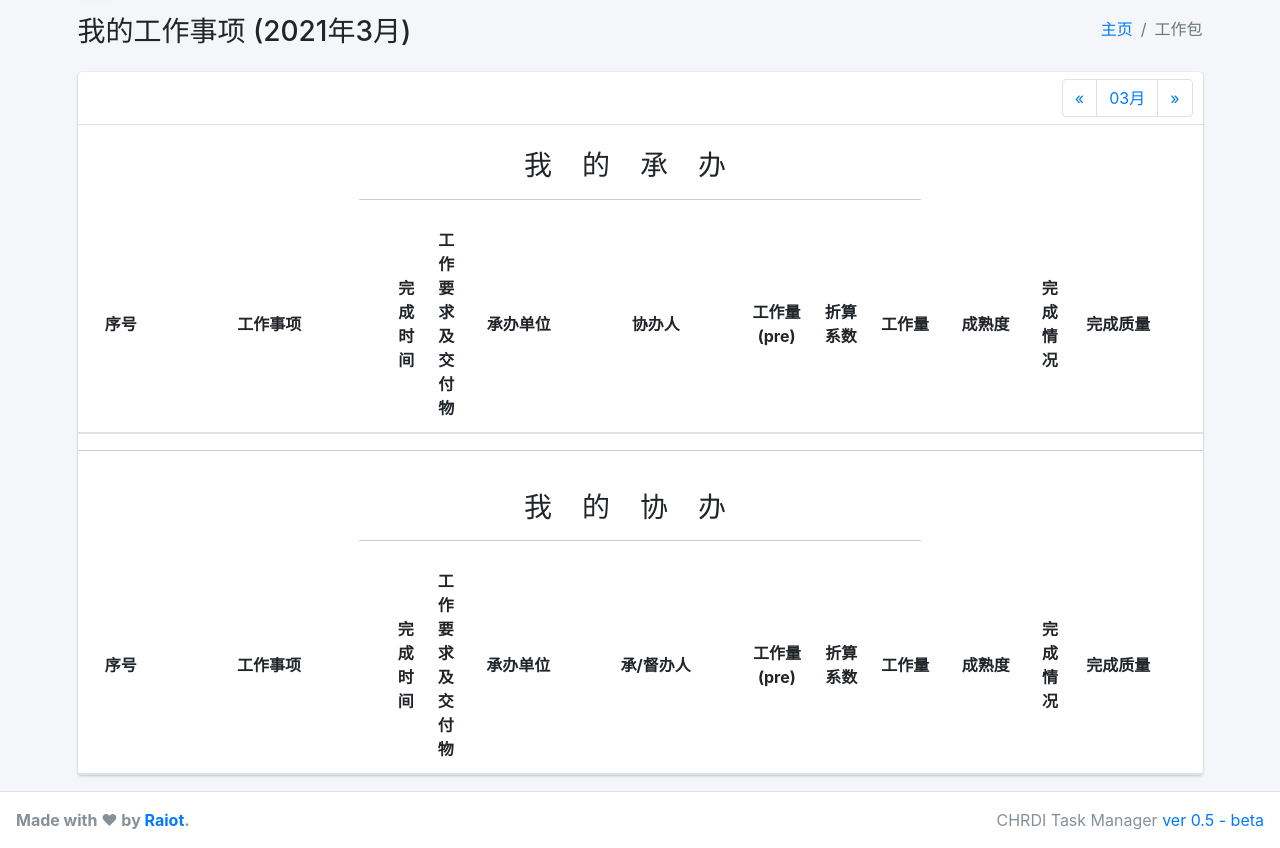
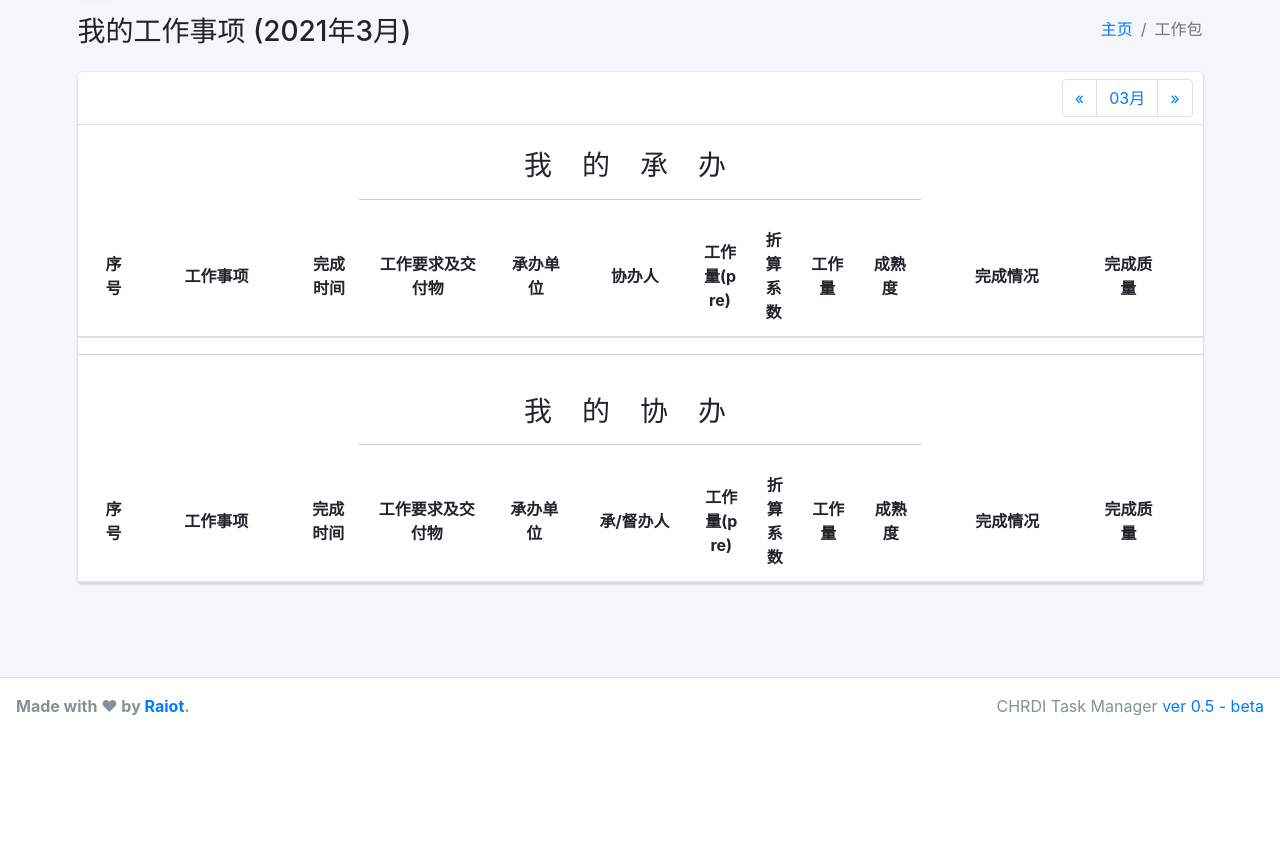
Before and after one commit to raiots/TasksManager, a Django app: page /todolist/ in a window 1280 px wide. Shown: the part 66-914 px from the top of the page. After the commit the page ends 782 px from the top, so only its background shows below. Run offline with Django 3.2, Linux system fonts and the light colour scheme; a user stored in the database is signed in; tables that the repository leaves empty hold one stand-in row (values such as "Sample post"); lists and menus that the app fills with data are empty; some libraries are stand-ins or nearby versions; some web fonts are replaced.

Commit message:
优化界面

```diff
--- a/templates/tasks/todolist.html
+++ b/templates/tasks/todolist.html
@@ -61,18 +61,18 @@
                       <h3 style="text-align: center; letter-spacing: 30px">我的承办</h3>
                       <HR  width="50%" color=#e2e4e6 SIZE=3>
                       <tr>
-                        <th style="width: 80px; text-align:center; vertical-align: middle;">序号</th>
-                        <th style="width: 280px; text-align:center; vertical-align: middle;">工作事项</th>
-                        <th style="text-align:center; vertical-align: middle;">完成时间</th>
-                        <th style="text-align:center; vertical-align: middle;">工作要求及交付物</th>
-                        <th style="text-align:center; vertical-align: middle; width: 120px">承办单位</th>
-                        <th style="width: 200px;text-align:center; vertical-align: middle;">协办人</th>
+                        <th style="width: 70px; text-align:center; vertical-align: middle;">序号</th>
+                        <th style="width: 300px; text-align:center; vertical-align: middle;">工作事项</th>
+                        <th style="width: 100px; text-align:center; vertical-align: middle;">完成时间</th>
+                        <th style="width: 240px; text-align:center; vertical-align: middle;">工作要求及交付物</th>
+                        <th style="width: 140px; text-align:center; vertical-align: middle;">承办单位</th>
+                        <th style="width: 200px; text-align:center; vertical-align: middle;">协办人</th>
                         <th style="width: 80px; text-align:center; vertical-align: middle;">工作量(pre)</th>
                         <th style="width: 60px; text-align:center; vertical-align: middle;">折算系数</th>
                         <th style="width: 80px; text-align:center; vertical-align: middle;">工作量</th>
                         <th style="width: 100px; text-align:center; vertical-align: middle;">成熟度</th>
-                        <th style="text-align:center; vertical-align: middle;">完成情况</th>
-                        <th style="width: 110px; text-align:center; vertical-align: middle;">完成质量</th>
+                        <th style="width: 320px; text-align:center; vertical-align: middle;">完成情况</th>
+                        <th style="width: 120px; text-align:center; vertical-align: middle;">完成质量</th>
                         <th style="text-align:center; vertical-align: middle;"></th>
 {#                        <th style="width: 40px">Label</th>#}
                       </tr>
@@ -83,7 +83,7 @@
                         <td style="text-align: center">{{ forloop.counter }}</td>
                         <td>{{ todo.todo_topic }}</td>
                         <td style="text-align: center">{{ todo.deadline | date:"m月d日" }}</td>
-                        <td style="width: 160px"><textarea style="width:100%;overflow:hidden">{{ todo.todo_note }}</textarea></td>
+                        <td><textarea style="width:100%;overflow:hidden">{{ todo.todo_note }}</textarea></td>
                         <td style="text-align: center">{{ todo.duty_group }}</td>
                         <td style="text-align: center">{{ todo.sub_executor.all|join:", " }}</td>
                         <td style="text-align:center;">{{ todo.predict_work }}</td>
@@ -95,7 +95,7 @@
                           </div>
                           <span class="badge bg-gradient-blue">{{ todo.maturity }}</span>
                         </td>
-                        <td style="text-align: center"><textarea style="overflow:hidden; width: 200px" readonly="readonly">{{ todo.complete_note }}</textarea></td>
+                        <td style="text-align: center"><textarea style="overflow:hidden; width: 100%" readonly="readonly">{{ todo.complete_note }}</textarea></td>
                         <td style="text-align: center">{{ todo.quality_mark|default:'' }}</td>
                         <td><a href="{% url 'tasks:todo_detail' pk=todo.id %}">填报</a> </td>
                       </tr>
@@ -112,19 +112,19 @@
                       <h3 style="text-align: center; letter-spacing: 30px">我的协办</h3>
                       <HR  width="50%" color=#e2e4e6 SIZE=3>
                       <tr>
-                        <th style="width: 80px; text-align:center; vertical-align: middle;">序号</th>
-                        <th style="width: 280px; text-align:center; vertical-align: middle;">工作事项</th>
-                        <th style="text-align:center; vertical-align: middle;">完成时间</th>
-                        <th style="text-align:center; vertical-align: middle;">工作要求及交付物</th>
-                        <th style="text-align:center; vertical-align: middle; width: 120px">承办单位</th>
+                        <th style="width: 70px; text-align:center; vertical-align: middle;">序号</th>
+                        <th style="width: 300px; text-align:center; vertical-align: middle;">工作事项</th>
+                        <th style="width: 100px; text-align:center; vertical-align: middle;">完成时间</th>
+                        <th style="width: 240px; text-align:center; vertical-align: middle;">工作要求及交付物</th>
+                        <th style="width: 140px; text-align:center; vertical-align: middle;">承办单位</th>
                         <th style="width: 200px;text-align:center; vertical-align: middle;">承/督办人</th>
 {#                        <th style="width: 200px;text-align:center; vertical-align: middle;">协办人</th>#}
                         <th style="width: 80px; text-align:center; vertical-align: middle;">工作量(pre)</th>
                         <th style="width: 60px; text-align:center; vertical-align: middle;">折算系数</th>
                         <th style="width: 80px; text-align:center; vertical-align: middle;">工作量</th>
                         <th style="width: 100px; text-align:center; vertical-align: middle;">成熟度</th>
-                        <th style="text-align:center; vertical-align: middle;">完成情况</th>
-                        <th style="width: 110px; text-align:center; vertical-align: middle;">完成质量</th>
+                        <th style="width: 320px; text-align:center; vertical-align: middle;">完成情况</th>
+                        <th style="width: 120px; text-align:center; vertical-align: middle;">完成质量</th>
                         <th style="text-align:center; vertical-align: middle;"></th>
 {#                        <th style="width: 40px">Label</th>#}
                       </tr>
@@ -135,7 +135,7 @@
                         <td style="text-align: center">{{ forloop.counter }}</td>
                         <td>{{ todo.todo_topic }}</td>
                         <td style="text-align: center">{{ todo.deadline | date:"m月d日" }}</td>
-                        <td style="width: 160px"><textarea style="width:100%;overflow:hidden">{{ todo.todo_note }}</textarea></td>
+                        <td><textarea style="width:100%;overflow:hidden">{{ todo.todo_note }}</textarea></td>
                         <td style="text-align: center">{{ todo.duty_group }}</td>
                         <td style="text-align: center">{{ todo.main_executor }}</td>
 {#                        <td style="text-align: center">{{ todo.sub_executor.all|join:", " }}</td>#}
@@ -148,7 +148,7 @@
                           </div>
                           <span class="badge bg-gradient-blue">{{ todo.maturity }}</span>
                         </td>
-                        <td style="text-align: center"><textarea style="overflow:hidden; width: 200px" readonly="readonly">{{ todo.complete_note }}</textarea></td>
+                        <td style="text-align: center"><textarea style="overflow:hidden; width:100%" readonly="readonly">{{ todo.complete_note }}</textarea></td>
                         <td style="text-align: center">{{ todo.quality_mark|default:'' }}</td>
                         <td><a href="{% url 'tasks:todo_detail' pk=todo.id %}">填报</a> </td>
                       </tr>
```
Also changed, not shown: templates/tasks/group_todolist.html (+5 -5 lines), templates/tasks/tasklist.html (+12 -12 lines).
